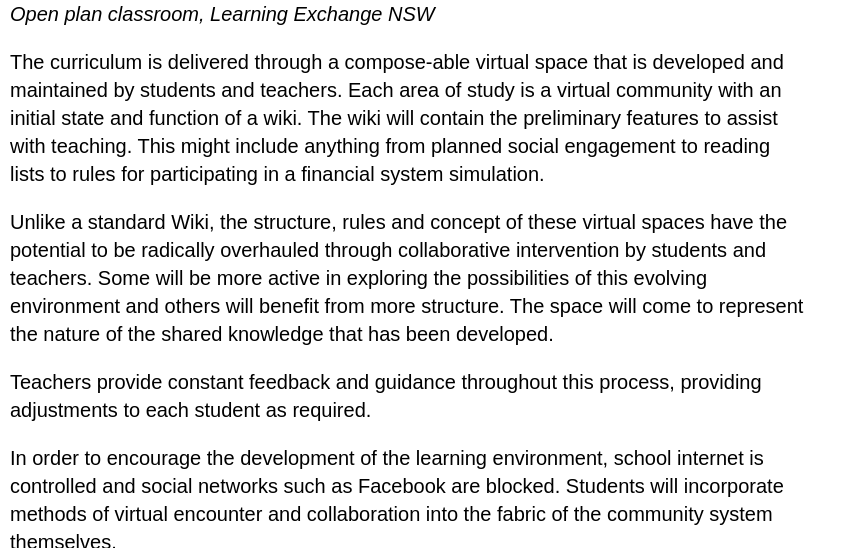
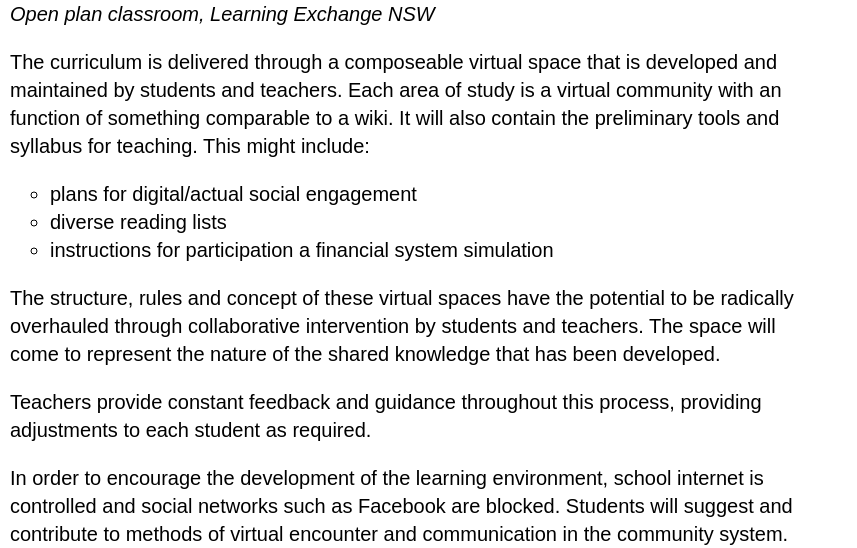
Before and after one commit to samhains/samhains.github.io, a Jekyll site: the page built from blog/_posts/taa/2018-01-31-high-school-curriculum-draft-2.md, in a window 1280 px wide and 1400 px high, scrolled down 2181 px, cut to the strip 209-757 px from the top of the window. Shown: the whole strip, without its empty margins (0-857 px from the left). Built offline with Jekyll 4.4.1, drawn with Linux system fonts in a browser that asks for light colours; nearby versions of some CDN libraries; some of the changed text lies outside the part shown.

Commit message:
make some changes

```diff
--- a/blog/_posts/taa/2018-01-31-high-school-curriculum-draft-2.md
+++ b/blog/_posts/taa/2018-01-31-high-school-curriculum-draft-2.md
@@ -42,13 +42,16 @@ There will be no discrete classrooms, instead an open space with freedom of move
 
 _Open plan classroom, Learning Exchange NSW_
 
-The curriculum is delivered through a compose-able virtual space that is developed and maintained by students and teachers. Each area of study is a virtual community with an initial state and function of a wiki. The wiki will contain the preliminary features to assist with teaching. This might include anything from planned social engagement to reading lists to rules for participating in a financial system simulation.
+The curriculum is delivered through a composeable virtual space that is developed and maintained by students and teachers. Each area of study is a virtual community with an function of something comparable to a wiki. It will also contain the preliminary tools and syllabus for teaching. This might include:
+* plans for digital/actual social engagement
+* diverse reading lists
+* instructions for participation a financial system simulation
 
-Unlike a standard Wiki, the structure, rules and concept of these virtual spaces have the potential to be radically overhauled through collaborative intervention by students and teachers. Some will be more active in exploring the possibilities of this evolving environment and others will benefit from more structure.  The space will come to represent the nature of the shared knowledge that has been developed.
+The structure, rules and concept of these virtual spaces have the potential to be radically overhauled through collaborative intervention by students and teachers. The space will come to represent the nature of the shared knowledge that has been developed.
 
 Teachers provide constant feedback and guidance throughout this process, providing adjustments to each student as required.
 
-In order to encourage the development of the learning environment, school internet is controlled and social networks such as Facebook are blocked. Students will incorporate methods of virtual encounter and collaboration into the fabric of the community system themselves.
+In order to encourage the development of the learning environment, school internet is controlled and social networks such as Facebook are blocked. Students will suggest and contribute to methods of virtual encounter and communication in the community system.
 
 ![](https://image.ibb.co/mHifpR/20180131_201326.jpg)
-_A map of interconnected knowedge_
+_A map of interconnected knowedge in curriculum_
```
